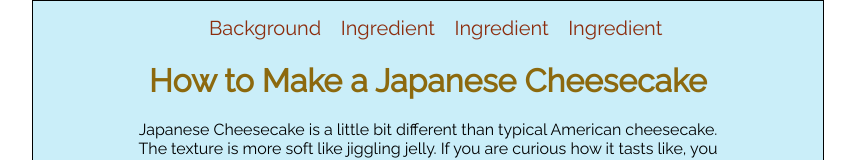
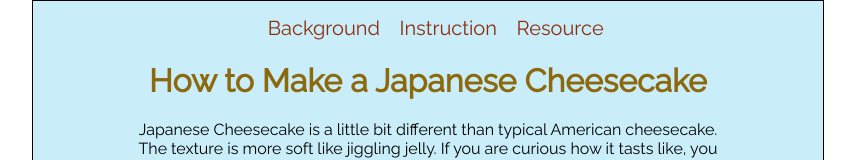
Before and after one commit to datadaveshin/techtonica-assignments-1, a plain HTML site: page recipe-page/index.html in a window 1280 px wide. Shown: the top 160 px of the page, without its empty margins (212-1067 px from the left). Drawn offline with Linux system fonts and the light colour scheme.

Commit message:
add navigation links

```diff
--- a/recipe-page/index.html
+++ b/recipe-page/index.html
@@ -15,13 +15,13 @@
         <div id="contianer">
             <div class="background-color">
            <nav>
-               <li><a href=.background>Background</a></li>
-               <li><a href=.ingredient>Ingredient</a></li>
-               <li><a href=.ingredient>Ingredient</a></li>
-               <li><a href=.ingredient>Ingredient</a></li>
+               <li><a href="#top">Background</a></li>
+               <li><a href=#instruction>Instruction</a></li>
+               <li><a href=#resource>Resource</a></li>
+
            </nav>
 
-            <div class="top">
+            <div id="top">
            <h1>How to Make a Japanese Cheesecake</h1>
                     <p class="description">Japanese Cheesecake is a little bit different than typical American cheesecake.
                     The texture is more soft like jiggling jelly. If you are curious how it tasts like,
@@ -51,7 +51,7 @@
                       </div>
 
                     </div>
-                       <div class="instruction">
+                       <div id="instruction">
                             <p class="title">Instruction</p>
                             <ol>
                                 <li>Seperate the 6 eggs into egg yolks and egg whites</li>
@@ -76,7 +76,7 @@
                             </ol>
                         </div>
 
-                        <div class="resource">
+                        <div id="resource">
                             <p class="title"> Other resource for Japanses Recipe</p>
                             <p><a href="https://tasty.co/recipe/fluffy-jiggly-japanese-cheesecake">Fluffy Jiggly Japanses Cheesecake from Tasty</a></p>
                             <p><a href="https://keeprecipes.com/recipe/howtocook/japanese-cotton-cheesecake-0">Japanses Cotton Cheesecake from Keeprecipes</a></p>
--- a/recipe-page/style.css
+++ b/recipe-page/style.css
@@ -49,7 +49,7 @@ nav li a {
 .left{
     float:left;
 }
-.instruction{
+#instruction{
     text-align:center;
      list-style-position:inside;
      width:800px;
```
